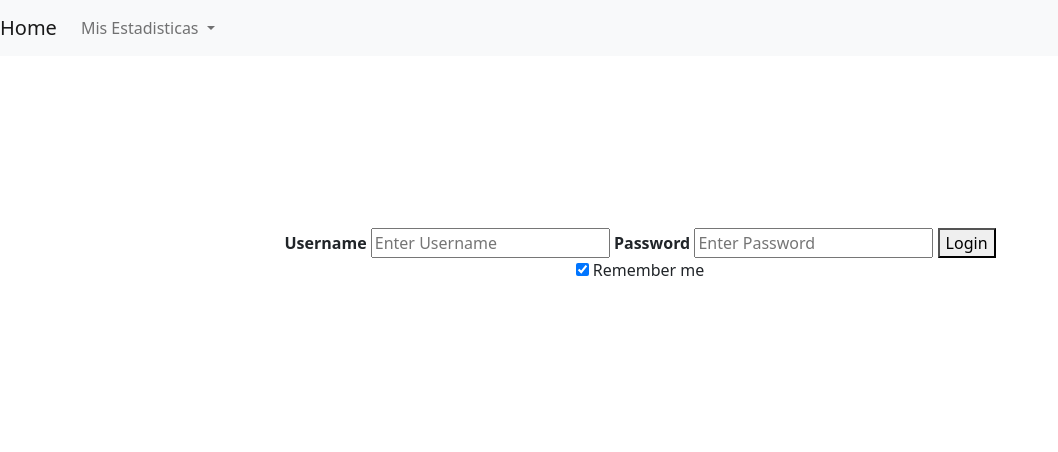
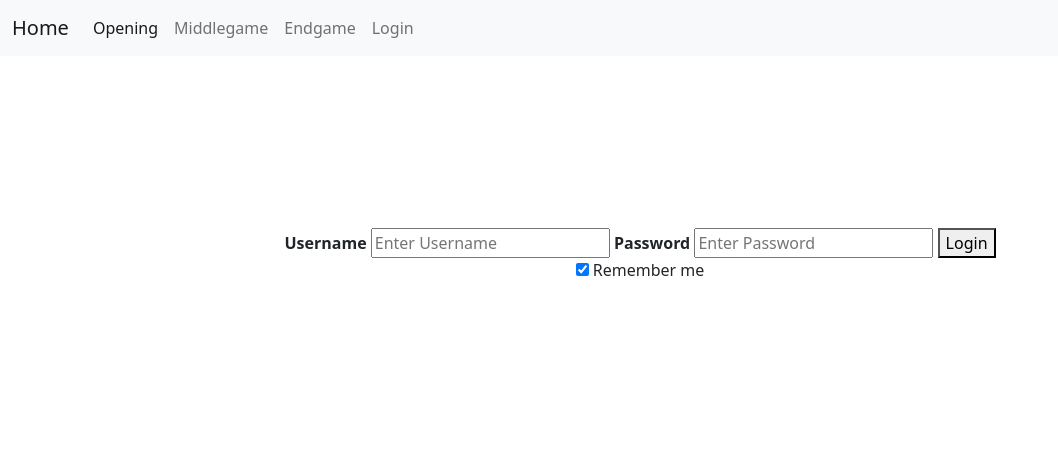
Before and after one commit to VincentHK99/analisis_de_ajedrez, a Flask app: page / in a window 1280 px wide. Shown: the top 452 px of the page, without its empty margins (0-1058 px from the left). Run offline with Flask 2, Linux system fonts and the light colour scheme.

Commit message:
added openings,middlegame and endgame to navbar

```diff
--- a/templates/base.html
+++ b/templates/base.html
@@ -16,29 +16,22 @@
   <body>
     <!--Bootstrap javascript bundle (not 100% sure if necessary)-->
     <script src="https://cdn.jsdelivr.net/npm/bootstrap@5.2.1/dist/js/bootstrap.bundle.min.js" integrity="sha384-u1OknCvxWvY5kfmNBILK2hRnQC3Pr17a+RTT6rIHI7NnikvbZlHgTPOOmMi466C8" crossorigin="anonymous"></script>
-
     <!--Navigation Bar from bootstrap (https://getbootstrap.com/docs/5.2/components/navbar/)
     This nav bar will be in every page on the website-->
     <nav class="navbar navbar-expand-lg navbar-light bg-light">
-      <a class="navbar-brand" href="/">Home</a>
-      <button class="navbar-toggler" type="button" data-toggle="collapse" data-target="#navbarSupportedContent" aria-controls="navbarSupportedContent" aria-expanded="false" aria-label="Toggle navigation">
-        <span class="navbar-toggler-icon"></span>
-      </button>
-
-      <div class="collapse navbar-collapse" id="navbarSupportedContent">
-        <ul class="navbar-nav mr-auto">
-
-          <li class="nav-item dropdown">
-            <a class="nav-link dropdown-toggle" href="/mis_estadisticas" id="navbarDropdown" role="button" data-toggle="dropdown" aria-haspopup="true" aria-expanded="false">
-              Mis Estadisticas
-            </a>
-            <div class="dropdown-menu" aria-labelledby="navbarDropdown">
-              <a class="dropdown-item" href="/opening">Opening</a>
-              <a class="dropdown-item" href="/middlegame">Middlegame</a>
-              <a class="dropdown-item" href="/endgame">Endgame</a>
-            </div>
-          </li>
-        </ul>
+      <div class="container-fluid">
+        <a class="navbar-brand" href="/mis_estadisticas">Home</a>
+        <button class="navbar-toggler" type="button" data-bs-toggle="collapse" data-bs-target="#navbarNavAltMarkup" aria-controls="navbarNavAltMarkup" aria-expanded="false" aria-label="Toggle navigation">
+          <span class="navbar-toggler-icon"></span>
+        </button>
+        <div class="collapse navbar-collapse" id="navbarNavAltMarkup">
+          <div class="navbar-nav">
+            <a class="nav-link active" aria-current="page" href="/opening">Opening</a>
+            <a class="nav-link" href="/middlegame">Middlegame</a>
+            <a class="nav-link" href="/endgame">Endgame</a>
+            <a class="nav-link" href="/">Login</a>
+          </div>
+        </div>
       </div>
     </nav>
       {% block body %} {% endblock %}
```
